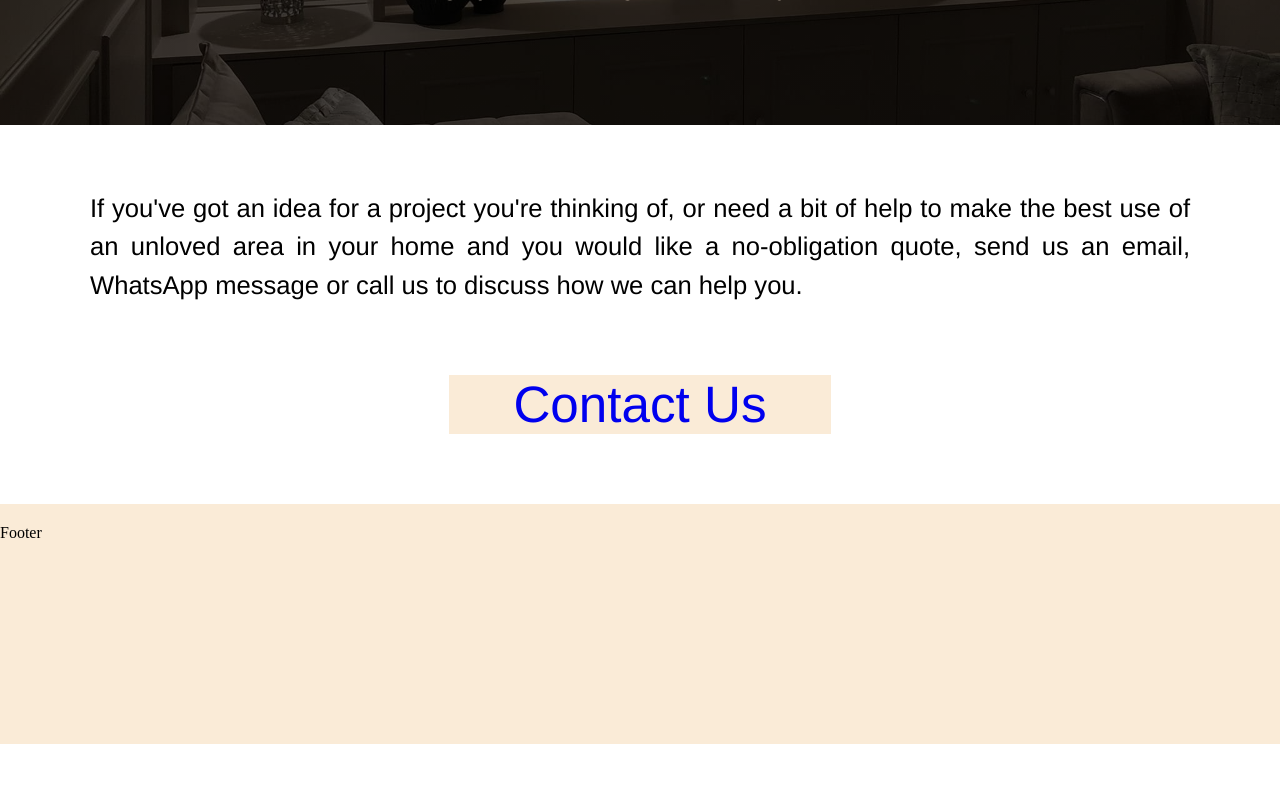
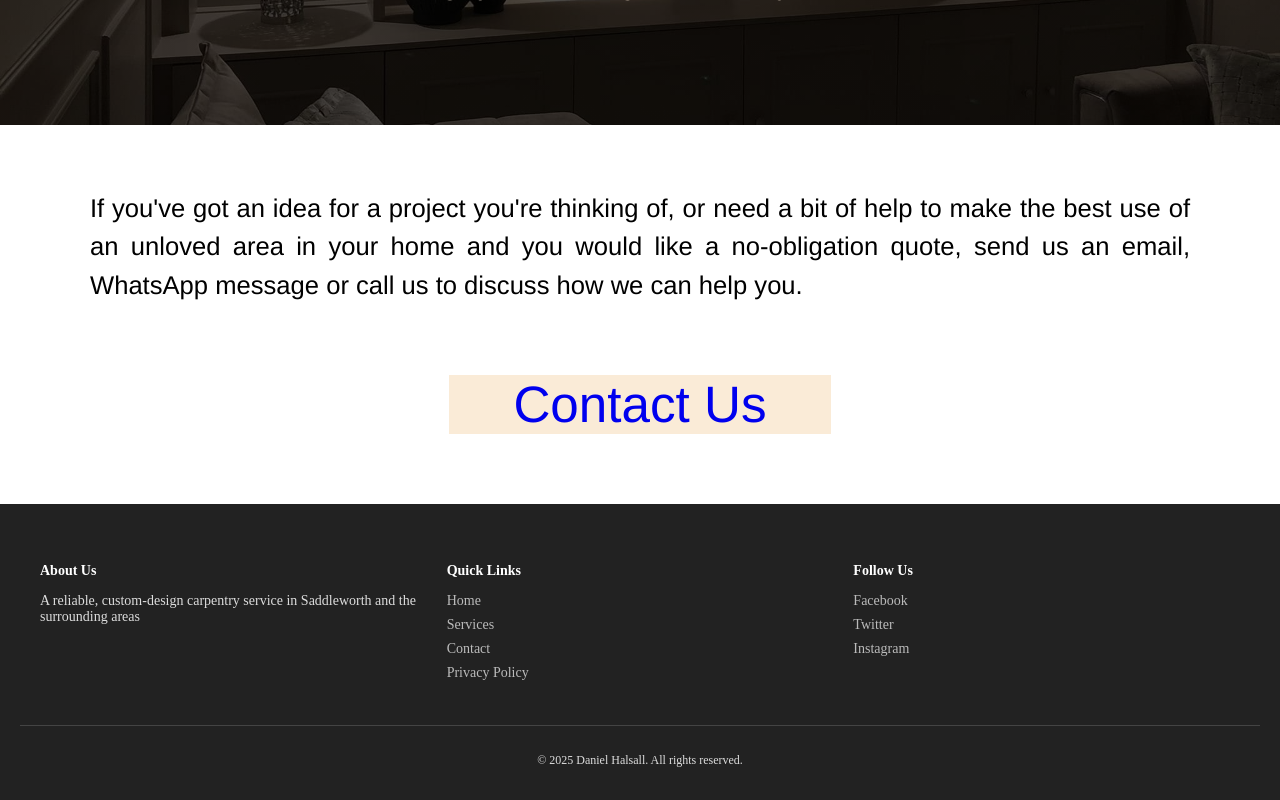
Before and after one commit to danny-817/creative_carpentry, a React (Vite) app: page / in a window 1280 px wide. Shown: the part 823-1623 px from the top of the page. Before the commit the page ends 1567 px from the top, so only its background shows below. Built offline with nearby package versions, Linux system fonts and the light colour scheme.

Commit message:
added some skeleton code for the footer

```diff
--- a/src/assets/components/Footer.jsx
+++ b/src/assets/components/Footer.jsx
@@ -1,9 +1,48 @@
 import styles from "../styles/footer.module.css";
 
-export default function Footer() {
+// export default function Footer() {
+// 	return (
+// 		<footer className={styles.footer_container}>
+// 			<p>Footer</p>
+// 		</footer>
+// 	);
+// }
+import React from 'react';
+// import './Footer.css';
+
+export default function Footer(){
 	return (
-		<footer className={styles.footer_container}>
-			<p>Footer</p>
+		<footer className={styles.footer}>
+			<div className={styles.footer_container}>
+				<div className={styles.footer_section}>
+					<h4>About Us</h4>
+					<p>A reliable, custom-design carpentry service in
+						Saddleworth and the surrounding areas</p>
+				</div>
+
+				<div className={styles.footer_section}>
+					<h4>Quick Links</h4>
+					<ul>
+						<li><a href="#">Home</a></li>
+						<li><a href="#">Services</a></li>
+						<li><a href="#">Contact</a></li>
+						<li><a href="#">Privacy Policy</a></li>
+					</ul>
+				</div>
+
+				<div className={styles.footer_section}>
+					<h4>Follow Us</h4>
+					<ul>
+						<li><a href="#">Facebook</a></li>
+						<li><a href="#">Twitter</a></li>
+						<li><a href="#">Instagram</a></li>
+					</ul>
+				</div>
+			</div>
+
+			<div className={styles.footer_bottom}>
+				<p>&copy; 2025 Daniel Halsall. All rights reserved.</p>
+			</div>
 		</footer>
 	);
-}
+};
--- a/src/assets/styles/footer.module.css
+++ b/src/assets/styles/footer.module.css
@@ -1,14 +1,65 @@
-* {
-	margin: 0;
+/** {*/
+/*	margin: 0;*/
+/*	padding: 0;*/
+/*}*/
+/*.footer_container {*/
+/*	width: 100vw;*/
+/*	padding: 20px 0;*/
+/*	height: 200px;*/
+
+/*	background-color: antiquewhite;*/
+/*	position: absolute;*/
+
+/*	left: 0;*/
+/*}*/
+
+.footer {
+	background-color: #222;
+	color: #ddd;
+	padding: 40px 20px 20px;
+	font-size: 14px;
+}
+
+.footer_container {
+	display: flex;
+	flex-wrap: wrap;
+	justify-content: space-between;
+	gap: 20px;
+	max-width: 1200px;
+	margin: 0 auto;
+}
+
+.footer_section {
+	flex: 1 1 200px;
+}
+
+.footer_section h4 {
+	color: #fff;
+	margin-bottom: 10px;
+}
+
+.footer_section ul {
+	list-style: none;
 	padding: 0;
 }
-.footer_container {
-	width: 100vw;
-	padding: 20px 0;
-	height: 200px;
 
-	background-color: antiquewhite;
-	position: absolute;
+.footer_section ul li {
+	margin-bottom: 8px;
+}
 
-	left: 0;
+.footer_section a {
+	color: #bbb;
+	text-decoration: none;
 }
+
+.footer_section a:hover {
+	text-decoration: underline;
+}
+
+.footer_bottom {
+	border-top: 1px solid #444;
+	margin-top: 30px;
+	text-align: center;
+	padding-top: 15px;
+	font-size: 12px;
+}
--- a/src/assets/styles/home.module.css
+++ b/src/assets/styles/home.module.css
@@ -63,7 +63,13 @@
 p.banner_words{
 	font-style: italic;
 
+
 }
+/*@media screen and (min-width: 1200px) {*/
+/*	p.banner_words {*/
+/*		font-size: 40px;*/
+/*	}*/
+/*}*/
 h1.banner_words{
 	font-size: 3vw;
 }
```
